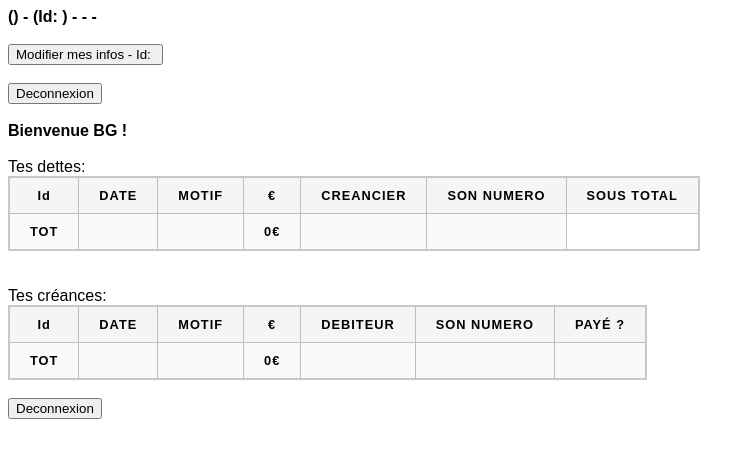
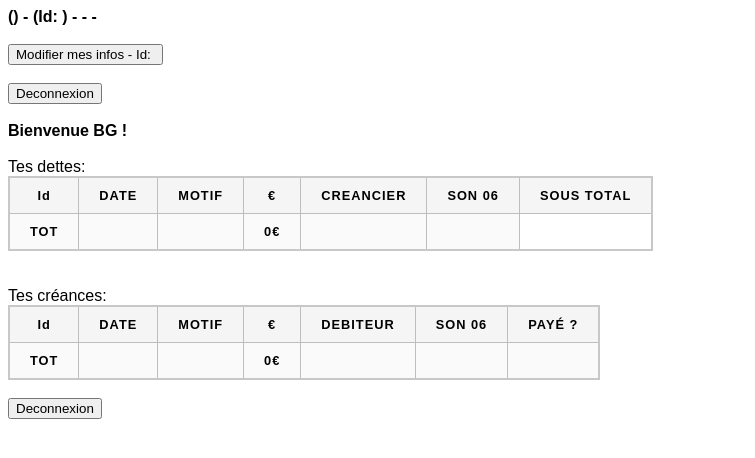
Before and after one commit to PaulFl/html, a PHP site: page /tresorerie/password_verif.php in a window 1280 px wide. Shown: the top 458 px of the page, without its empty margins (0-755 px from the left). Run offline with PHP 8.4, Linux system fonts and the light colour scheme; the visitor is signed in with stand-in values (Sample User, id 1); data that the repository does not hold is empty.

Commit message:
reduced table size again

```diff
--- a/tresorerie/password_verif.php
+++ b/tresorerie/password_verif.php
@@ -70,7 +70,7 @@ GROUP BY users.id ORDER BY users.id');
     echo "<b>CREANCIER</b>";
     echo "</td>";
     echo "<td>";
-    echo "<b>SON NUMERO</b>";
+    echo "<b>SON 06</b>";
     echo "</td>";
     echo "<td>";
     echo "<b>SOUS TOTAL</b>";
@@ -161,7 +161,7 @@ GROUP BY users.id ORDER BY users.id');
     echo "<b>DEBITEUR</b>";
     echo "</td>";
     echo "<td>";
-    echo "<b>SON NUMERO</b>";
+    echo "<b>SON 06</b>";
     echo "</td>";
     echo "<td>";
     echo "<b>PAYÉ ?</b>";
@@ -293,7 +293,7 @@ GROUP BY users.id ORDER BY users.id');
             echo "<b>CREANCIER</b>";
             echo "</td>";
             echo "<td>";
-            echo "<b>SON NUMERO</b>";
+            echo "<b>SON 06</b>";
             echo "</td>";
             echo "<td>";
             echo "<b>SOUS TOTAL</b>";
@@ -384,7 +384,7 @@ GROUP BY users.id ORDER BY users.id');
             echo "<b>DEBITEUR</b>";
             echo "</td>";
             echo "<td>";
-            echo "<b>SON NUMERO</b>";
+            echo "<b>SON 06</b>";
             echo "</td>";
             echo "<td>";
             echo "<b>PAYÉ ?</b>";
```
